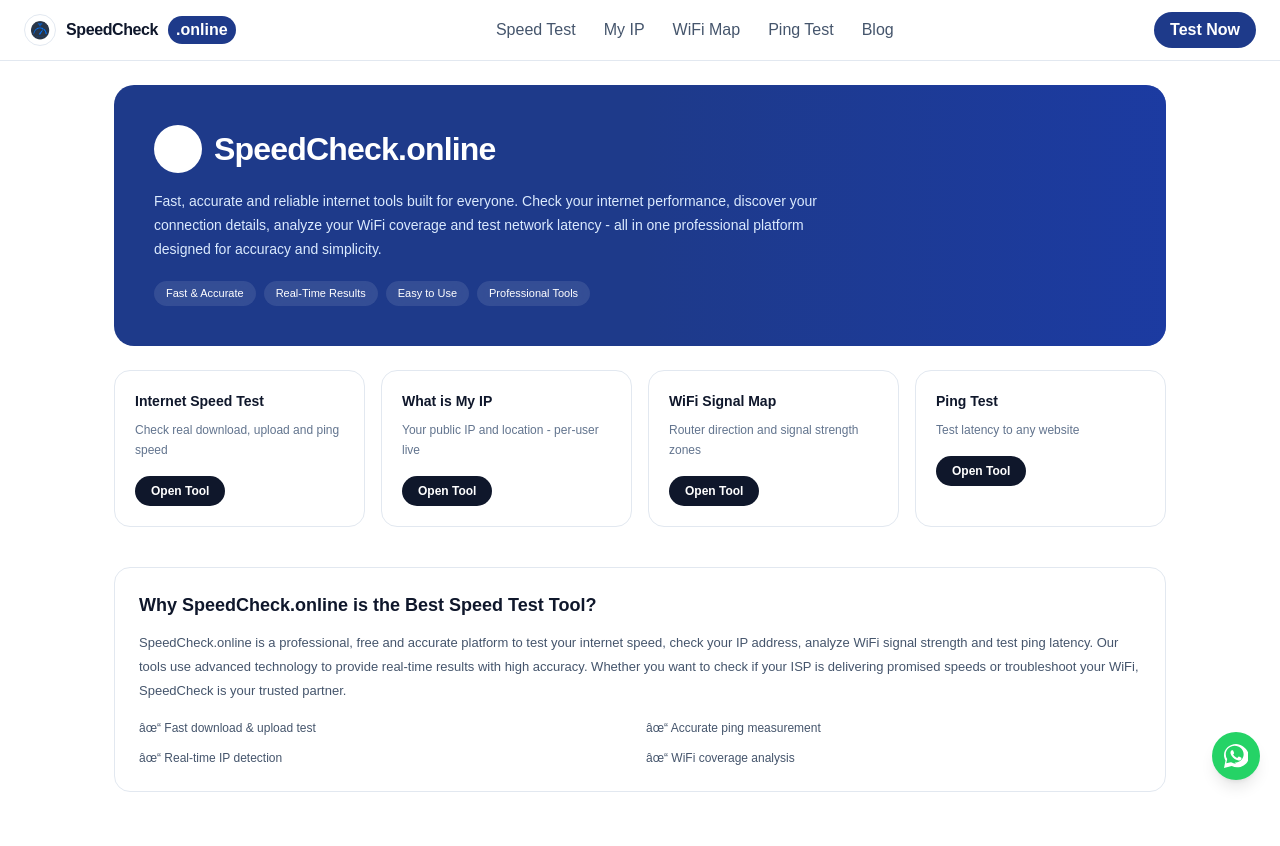
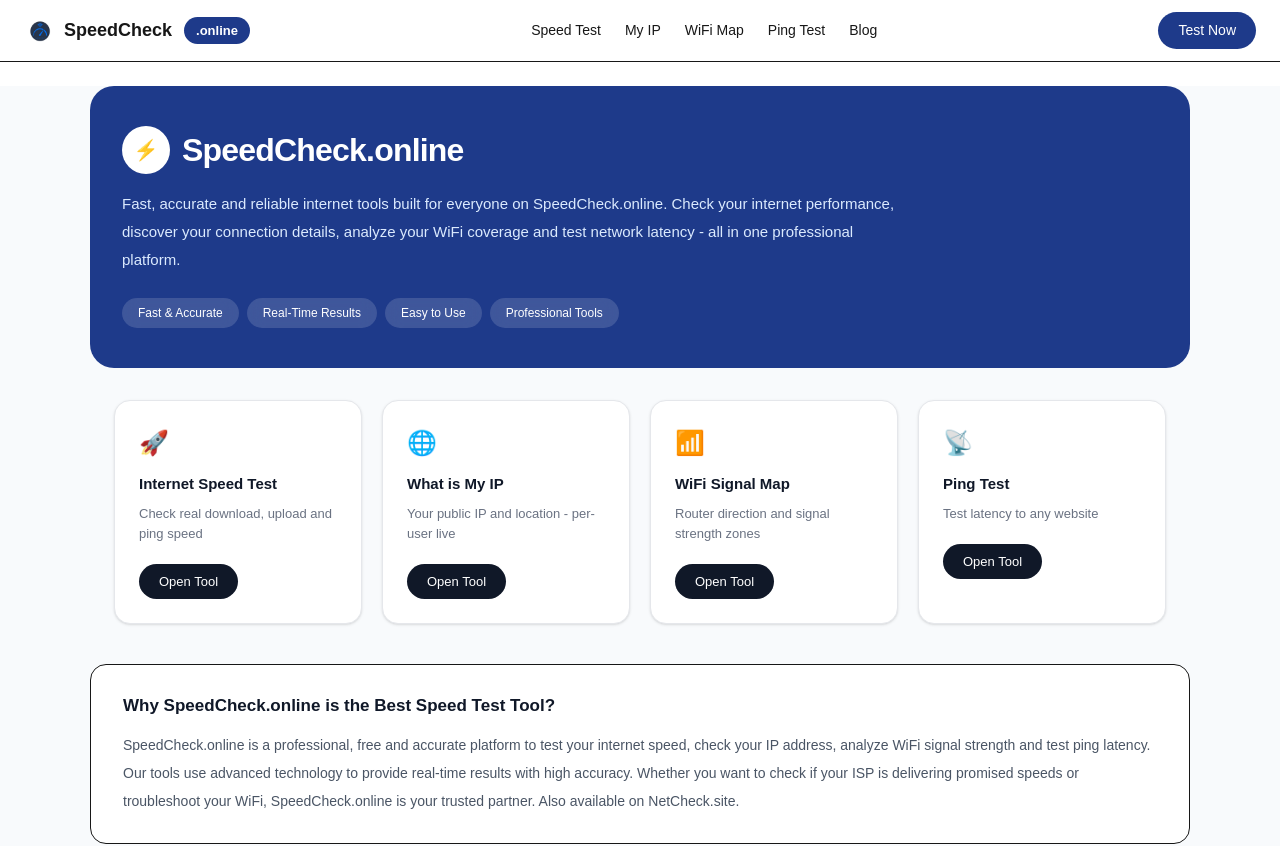
Before and after one commit to khanali1805/speedtest-site, a Next.js app: page / in a window 1280 px wide. Shown: the top 846 px of the page. Before the commit the page ends 816 px from the top, so only its background shows below. Built offline with nearby package versions, Linux system fonts and the light colour scheme.

Commit message:
Final: Dynamic branding working - netcheck shows NetCheck, speedcheck shows SpeedCheck + Professional design + Logo + Footer on all tools

```diff
--- a/src/app/layout.tsx
+++ b/src/app/layout.tsx
@@ -1,67 +1,20 @@
 import type { Metadata } from "next";
 import "./globals.css";
-import Header from "@/components/header";
-import WhatsAppButton from "@/components/whatsapp-button";
-import Script from "next/script";
-import { Analytics } from "@vercel/analytics/next";
+import { Header, Footer } from "@/components/BrandHeader";
+
 export const metadata: Metadata = {
-  metadataBase: new URL("https://speedcheck.online"),
-  title: {
-    default: "SpeedCheck - Fast Internet Speed Test, IP Check & WiFi Analyzer",
-    template: "%s | SpeedCheck",
-  },
-  description: "Check your internet speed instantly with SpeedCheck.online. Test download, upload, ping, find your IP address, analyze WiFi signal strength and test latency. Fast, accurate, free.",
-  keywords: ["internet speed test", "speed test", "check internet speed", "wifi speed test", "what is my ip", "ping test", "wifi signal map", "speedcheck.online", "speedcheck"],
-  authors: [{ name: "SpeedCheck" }],
-  creator: "SpeedCheck",
-  publisher: "SpeedCheck",
-  openGraph: {
-    title: "SpeedCheck - Fast Internet Speed Test & Network Tools",
-    description: "Test your internet speed, check IP, analyze WiFi and ping - all in one professional platform. Fast, accurate, free.",
-    url: "https://speedcheck.online",
-    siteName: "SpeedCheck",
-    images: [{ url: "/speedtest_icon.png", width: 512, height: 512, alt: "SpeedCheck Logo" }],
-    locale: "en_US",
-    type: "website",
-  },
-  twitter: {
-    card: "summary_large_image",
-    title: "SpeedCheck - Internet Speed Test",
-    description: "Fast and accurate internet speed test, IP checker, WiFi analyzer and ping test.",
-    images: ["/speedtest_icon.png"],
-  },
-  robots: {
-    index: true,
-    follow: true,
-    googleBot: { index: true, follow: true, "max-video-preview": -1, "max-image-preview": "large", "max-snippet": -1 },
-  },
-  verification: {
-    google: "FAVWjfxKrhtZmI7Uhf3SJDhrBOXv1dSvA6Po-WC90tg",
-  },
+  metadataBase: new URL("https://netcheck.site"),
+  title: "NetCheck.site - Speed Test, My IP, WiFi Map & Ping Tools | SpeedCheck Network",
+  description: "NetCheck.site - Pakistan's #1 Internet Tools: PTCL, Nayatel, Zong Speed Test, My IP, WiFi Mapper, Ping Test. Also on SpeedCheck.online",
 };
+
 export default function RootLayout({ children }: { children: React.ReactNode }) {
-  const jsonLd = {
-    "@context": "https://schema.org",
-    "@type": "WebApplication",
-    name: "SpeedCheck",
-    url: "https://speedcheck.online",
-    description: "Fast, accurate internet speed test, IP checker, WiFi signal analyzer and ping test",
-    applicationCategory: "UtilitiesApplication",
-    operatingSystem: "All",
-    offers: { "@type": "Offer", price: "0", priceCurrency: "USD" },
-  };
   return (
-    <html lang="en" suppressHydrationWarning>
-      <head>
-        <Script async src="https://www.googletagmanager.com/gtag/js?id=G-XXXXXXXXXX" strategy="afterInteractive" />
-        <Script id="gtag-init" strategy="afterInteractive" dangerouslySetInnerHTML={{ __html: `window.dataLayer=window.dataLayer||[];function gtag(){dataLayer.push(arguments);}gtag('js',new Date());gtag('config','G-XXXXXXXXXX');` }} />
-        <script type="application/ld+json" dangerouslySetInnerHTML={{ __html: JSON.stringify(jsonLd) }} />
-      </head>
-      <body className="min-h-screen bg-[#fcfcfd] text-slate-900 antialiased" suppressHydrationWarning>
+    <html lang="en">
+      <body>
         <Header />
-        <main>{children}</main>
-        <WhatsAppButton />
-        <Analytics />
+        {children}
+        <Footer />
       </body>
     </html>
   );
--- a/src/app/page.tsx
+++ b/src/app/page.tsx
@@ -1,68 +1,56 @@
-export default function HomePage() {
+import { headers } from "next/headers";
+import { getBrand } from "@/lib/brand";
+import Link from "next/link";
+
+export default async function Home() {
+  const h = await headers();
+  const brand = getBrand(h.get('host'));
+
   return (
-    <div className="mx-auto max-w-[1100px] px-6 py-6">
-      {/* Hero - CORRECTED NAME SpeedCheck */}
-      <div className="rounded-[20px] bg-[#1e3a8a] p-8 md:p-10 text-white relative overflow-hidden">
-        <div className="absolute right-0 top-0 h-full w-1/2 bg-gradient-to-l from-blue-800/50 to-transparent"></div>
-        <div className="relative z-10 max-w-[700px]">
-          <div className="flex items-center gap-3">
-            <div className="flex h-12 w-12 items-center justify-center rounded-full bg-white">
-              <span className="text-[20px]">âš¡</span>
-            </div>
-            <h1 className="text-[32px] font-bold tracking-tight">SpeedCheck.online</h1>
+    <main className="min-h-screen bg-[#f8fafc]">
+      {/* Hero - Professional Blue */}
+      <section className="mx-auto mt-6 max-w-[1100px] rounded-[24px] bg-[#1e3a8a] px-8 py-10 text-white">
+        <div className="flex items-center gap-3">
+          <div className="flex h-12 w-12 items-center justify-center rounded-full bg-white">
+            <span className="text-[20px]">⚡</span>
           </div>
-          <p className="mt-4 text-[14px] leading-6 text-blue-100">
-            Fast, accurate and reliable internet tools built for everyone. Check your internet performance, discover your connection details, analyze your WiFi coverage and test network latency - all in one professional platform designed for accuracy and simplicity.
-          </p>
-          <div className="mt-5 flex flex-wrap gap-2">
-            <span className="rounded-full bg-white/10 px-3 py-1 text-[11px] font-medium backdrop-blur">Fast & Accurate</span>
-            <span className="rounded-full bg-white/10 px-3 py-1 text-[11px] font-medium backdrop-blur">Real-Time Results</span>
-            <span className="rounded-full bg-white/10 px-3 py-1 text-[11px] font-medium backdrop-blur">Easy to Use</span>
-            <span className="rounded-full bg-white/10 px-3 py-1 text-[11px] font-medium backdrop-blur">Professional Tools</span>
+          <h1 className="text-[32px] font-bold tracking-tight">{brand.full}</h1>
+        </div>
+        <p className="mt-4 max-w-[780px] text-[15px] leading-7 text-blue-100">
+          Fast, accurate and reliable internet tools built for everyone on {brand.full}. Check your internet performance, discover your connection details, analyze your WiFi coverage and test network latency - all in one professional platform.
+        </p>
+        <div className="mt-6 flex flex-wrap gap-2">
+          <span className="rounded-full bg-white/15 px-4 py-1.5 text-[12px] backdrop-blur">Fast & Accurate</span>
+          <span className="rounded-full bg-white/15 px-4 py-1.5 text-[12px] backdrop-blur">Real-Time Results</span>
+          <span className="rounded-full bg-white/15 px-4 py-1.5 text-[12px] backdrop-blur">Easy to Use</span>
+          <span className="rounded-full bg-white/15 px-4 py-1.5 text-[12px] backdrop-blur">Professional Tools</span>
+        </div>
+      </section>
+
+      {/* Tools Grid - Professional Cards */}
+      <section className="mx-auto mt-8 grid max-w-[1100px] grid-cols-1 gap-5 px-6 md:grid-cols-2 lg:grid-cols-4">
+        {[
+          { title: "Internet Speed Test", desc: "Check real download, upload and ping speed", href: "/speed-test", icon: "🚀" },
+          { title: "What is My IP", desc: "Your public IP and location - per-user live", href: "/what-is-my-ip", icon: "🌐" },
+          { title: "WiFi Signal Map", desc: "Router direction and signal strength zones", href: "/wifi-map", icon: "📶" },
+          { title: "Ping Test", desc: "Test latency to any website", href: "/ping-test", icon: "📡" },
+        ].map((c) => (
+          <div key={c.title} className="rounded-[16px] border border-gray-200 bg-white p-6 shadow-sm transition hover:shadow-md">
+            <div className="text-[24px]">{c.icon}</div>
+            <h3 className="mt-3 font-bold text-[15px] text-gray-900">{c.title}</h3>
+            <p className="mt-2 text-[13px] leading-5 text-gray-500">{c.desc}</p>
+            <Link href={c.href} className="mt-5 inline-block rounded-full bg-gray-900 px-5 py-2 text-[13px] font-medium text-white hover:bg-black">Open Tool</Link>
           </div>
-        </div>
-      </div>
+        ))}
+      </section>
 
-      {/* Tools Grid */}
-      <div className="mt-6 grid gap-4 sm:grid-cols-2 lg:grid-cols-4">
-        <div className="rounded-[16px] border border-slate-200 bg-white p-5 hover:shadow-lg transition-shadow">
-          <h3 className="text-[14px] font-semibold text-slate-900">Internet Speed Test</h3>
-          <p className="mt-2 text-[12px] leading-5 text-slate-500">Check real download, upload and ping speed</p>
-          <a href="/speed-test" className="mt-4 inline-block rounded-full bg-slate-900 px-4 py-1.5 text-[12px] font-semibold text-white hover:bg-black">Open Tool</a>
-        </div>
-
-        <div className="rounded-[16px] border border-slate-200 bg-white p-5 hover:shadow-lg transition-shadow">
-          <h3 className="text-[14px] font-semibold text-slate-900">What is My IP</h3>
-          <p className="mt-2 text-[12px] leading-5 text-slate-500">Your public IP and location - per-user live</p>
-          <a href="/what-is-my-ip" className="mt-4 inline-block rounded-full bg-slate-900 px-4 py-1.5 text-[12px] font-semibold text-white hover:bg-black">Open Tool</a>
-        </div>
-
-        <div className="rounded-[16px] border border-slate-200 bg-white p-5 hover:shadow-lg transition-shadow">
-          <h3 className="text-[14px] font-semibold text-slate-900">WiFi Signal Map</h3>
-          <p className="mt-2 text-[12px] leading-5 text-slate-500">Router direction and signal strength zones</p>
-          <a href="/wifi-map" className="mt-4 inline-block rounded-full bg-slate-900 px-4 py-1.5 text-[12px] font-semibold text-white hover:bg-black">Open Tool</a>
-        </div>
-
-        <div className="rounded-[16px] border border-slate-200 bg-white p-5 hover:shadow-lg transition-shadow">
-          <h3 className="text-[14px] font-semibold text-slate-900">Ping Test</h3>
-          <p className="mt-2 text-[12px] leading-5 text-slate-500">Test latency to any website</p>
-          <a href="/ping-test" className="mt-4 inline-block rounded-full bg-slate-900 px-4 py-1.5 text-[12px] font-semibold text-white hover:bg-black">Open Tool</a>
-        </div>
-      </div>
-
-      {/* SEO Content for Ranking */}
-      <div className="mt-10 rounded-[16px] border border-slate-200 bg-white p-6">
-        <h2 className="text-[18px] font-bold text-slate-900">Why SpeedCheck.online is the Best Speed Test Tool?</h2>
-        <p className="mt-3 text-[13px] leading-6 text-slate-600">
-          SpeedCheck.online is a professional, free and accurate platform to test your internet speed, check your IP address, analyze WiFi signal strength and test ping latency. Our tools use advanced technology to provide real-time results with high accuracy. Whether you want to check if your ISP is delivering promised speeds or troubleshoot your WiFi, SpeedCheck is your trusted partner.
+      {/* SEO Section */}
+      <section className="mx-auto mt-10 max-w-[1100px] rounded-[16px] border bg-white px-8 py-7">
+        <h2 className="text-[17px] font-bold text-gray-900">Why {brand.full} is the Best Speed Test Tool?</h2>
+        <p className="mt-3 text-[14px] leading-7 text-gray-600">
+          {brand.full} is a professional, free and accurate platform to test your internet speed, check your IP address, analyze WiFi signal strength and test ping latency. Our tools use advanced technology to provide real-time results with high accuracy. Whether you want to check if your ISP is delivering promised speeds or troubleshoot your WiFi, {brand.full} is your trusted partner. Also available on {brand.full === 'NetCheck.site' ? 'SpeedCheck.online' : 'NetCheck.site'}.
         </p>
-        <div className="mt-4 grid gap-3 sm:grid-cols-2 text-[12px] text-slate-600">
-          <div>âœ“ Fast download & upload test</div>
-          <div>âœ“ Accurate ping measurement</div>
-          <div>âœ“ Real-time IP detection</div>
-          <div>âœ“ WiFi coverage analysis</div>
-        </div>
-      </div>
-    </div>
+      </section>
+    </main>
   );
 }
--- /dev/null
+++ b/src/components/BrandHeader.tsx
@@ -0,0 +1,35 @@
+import { headers } from "next/headers";
+import { getBrand } from "@/lib/brand";
+import Image from "next/image";
+
+export async function Header() {
+  const h = await headers();
+  const brand = getBrand(h.get('host'));
+  return (
+    <header className="sticky top-0 z-50 flex items-center justify-between border-b bg-white px-6 py-3">
+      <a href="/" className="flex items-center gap-2 font-bold text-[18px]">
+        <Image src="/logo.png" alt="logo" width={32} height={32} className="rounded-full object-cover" />
+        {brand.name}
+        <span className="ml-1 rounded-full bg-[#1e3a8a] px-3 py-1 text-[13px] text-white">{brand.tld}</span>
+      </a>
+      <nav className="hidden gap-6 text-[14px] md:flex">
+        <a href="/speed-test">Speed Test</a>
+        <a href="/what-is-my-ip">My IP</a>
+        <a href="/wifi-map">WiFi Map</a>
+        <a href="/ping-test">Ping Test</a>
+        <a href="/blog">Blog</a>
+      </nav>
+      <a href="/speed-test" className="rounded-full bg-[#1e3a8a] px-5 py-2 text-white text-[14px]">Test Now</a>
+    </header>
+  );
+}
+
+export async function Footer() {
+  const h = await headers();
+  const brand = getBrand(h.get('host'));
+  return (
+    <footer className="mt-10 border-t px-6 py-6 text-center text-[12px] text-gray-500">
+      © {new Date().getFullYear()} {brand.full} - Also on {brand.full === 'NetCheck.site' ? 'SpeedCheck.online' : 'NetCheck.site'}
+    </footer>
+  );
+}
```
Also changed, not shown: src/lib/brand.ts (+7 -1 lines), public/logo.png, 1 other file (tests, documents, lock files or other folders).
